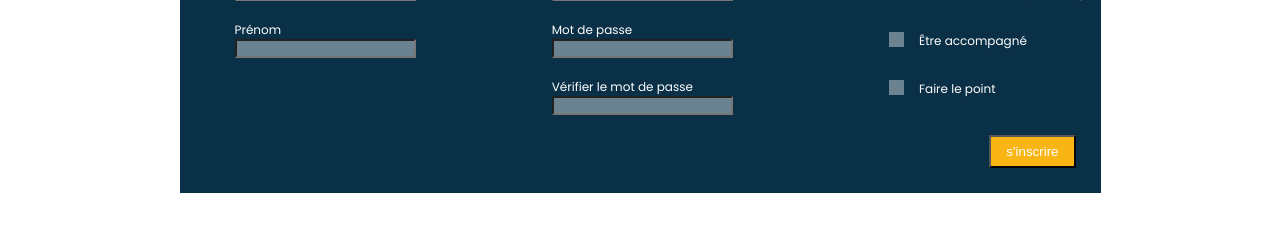
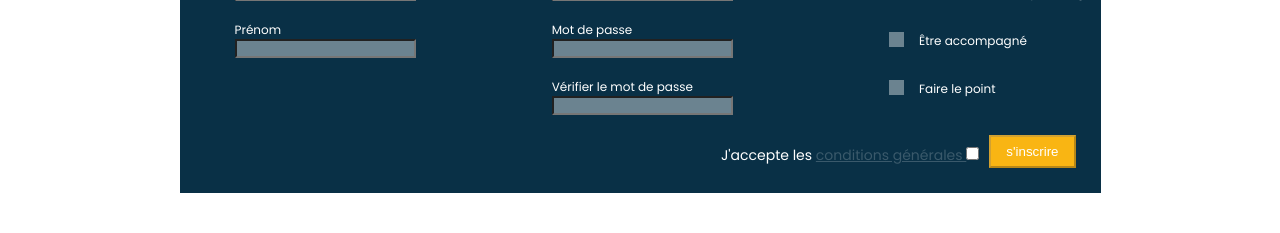
Before and after one commit to WildCodeSchool/remote2q4-21-p3-eurheka-front, a React (Create React App) app: page / in a window 1280 px wide. Shown: the part 1300-1533 px from the top of the page. Built offline with nearby package versions, Linux system fonts and the light colour scheme; no server answers.

Commit message:
Adding management of login creation OK

```diff
--- a/src/components/create_user/CreateUser.jsx
+++ b/src/components/create_user/CreateUser.jsx
@@ -1,6 +1,7 @@
 import React from 'react'
 import { useState } from 'react';
 import axios from 'axios';
+import {NavLink} from 'react-router-dom';
 
 import './CreateUser.scss';
 
@@ -14,7 +15,7 @@ const CreateUser = () => {
     const [stage, setStage] = useState(true);
     const [accompanied, setAccompanied] = useState(false);
     const [focus, setFocus] = useState(false);
-
+    const [checkCG,setCheckCG] = useState(false);
     const submitClick = (e) => {
         e.preventDefault();
         //Reset all error panels
@@ -47,6 +48,16 @@ const CreateUser = () => {
                 .then(function (response) {
                     if (response.status === 201) {
                         const userId = response.data.userId;
+                        alert('Votre compte a été créé, veuillez vous connecter');
+                        setAccompanied(false);
+                        setFocus(false);
+                        setStage(false);
+                        setCheckCG(false);
+                        setEmail('');
+                        setFirstname('');
+                        setLastname('');
+                        setPassword1('');
+                        setPassword2('');
                     }
                 })
                 .catch(function (error) {
@@ -151,7 +162,9 @@ const CreateUser = () => {
                     </div>
                 </div>
                 <div className="btnContainer">
-                    <button type="submit" className='btnCreate' onClick={(e) => submitClick(e)}>s'inscrire</button>
+                <label htmlFor="conditions" className="check-text">J'accepte les <NavLink to="/conditions-generales" className="general-conditions">
+                conditions générales </NavLink><input type="checkbox" name="conditions" onChange={(e)=>setCheckCG(e.target.checked)}></input></label><br />
+                    <button disabled={!checkCG} type="submit" className='btnCreate' onClick={(e) => submitClick(e)}>s'inscrire</button>
                 </div>
             </form>
         </div>
--- a/src/components/log-forms/SignInForm.jsx
+++ b/src/components/log-forms/SignInForm.jsx
@@ -29,17 +29,13 @@ const SignInForm = () => {
         e.preventDefault();
         const emailError = document.querySelector('.email.error');
         const passwordError = document.querySelector('.password.error');
-
+        const url = `${process.env.REACT_APP_API_URL}users/login`;
         if (validateEmail(email) && password !== ""){
-            axios({
-                method: "post",
-                url: '${process.env.REACT_APP_API_URL}api/users/login',
-                withCredentials: true,
-                data: {
-                   email,
-                   password
-                },
-            })
+            const login={
+                email,
+                password
+            };
+            axios.post(url,login,{ withCredentials: true })//{ withCredentials: true }
                 .then((res) => {
                     console.log(res)
                     if (res.data.errors) {
```
